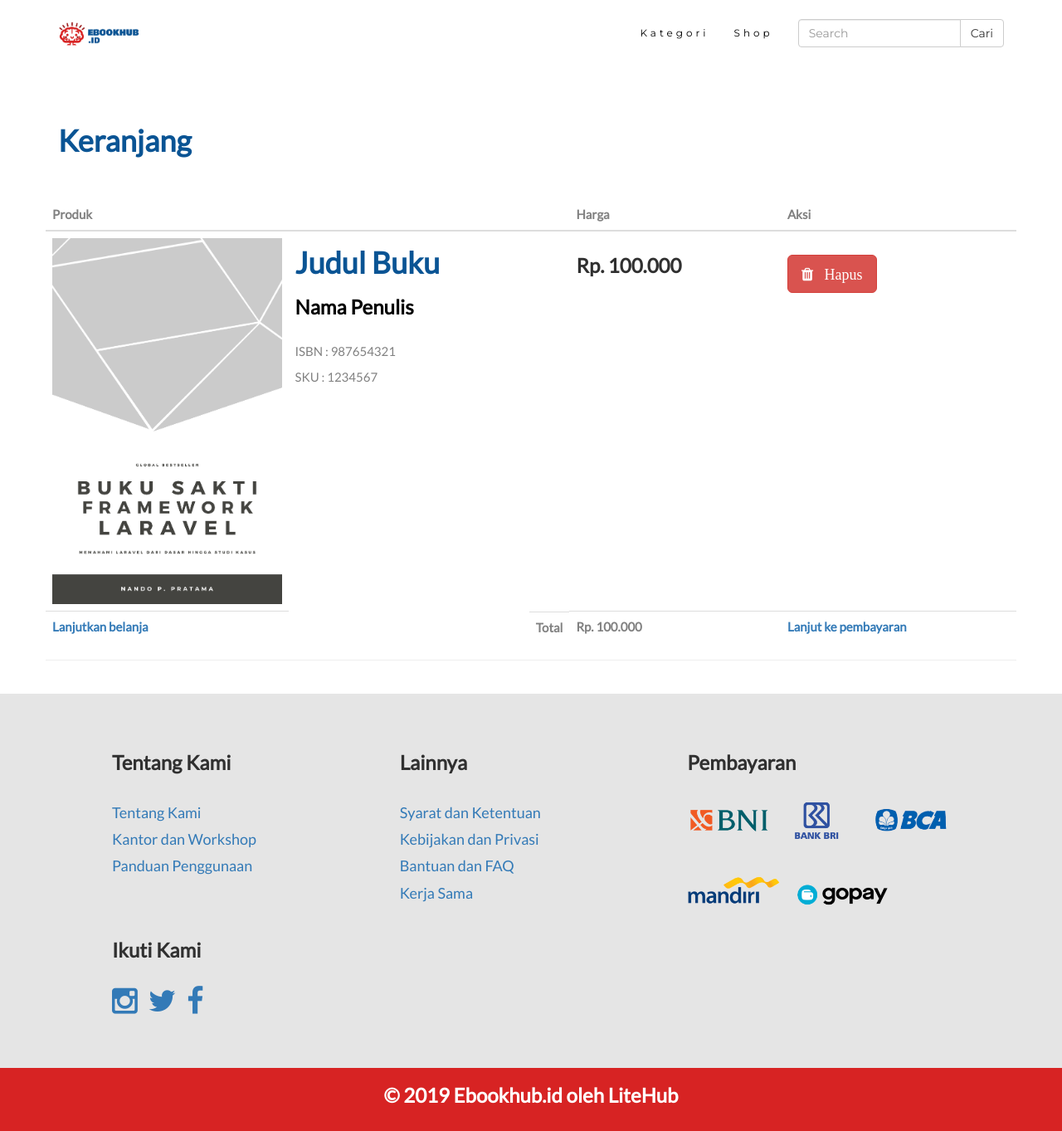
After one commit to nandoputrap/ebookhub-interface, a PHP site: page /cart.php in a window 1280 px wide. The commit adds this page. Shown: the whole page at 83% size. Run offline with PHP 8.4, Linux system fonts and the light colour scheme; some libraries are stand-ins or nearby versions.

Commit message:
sampai cart

```diff
--- /dev/null
+++ b/cart.php
@@ -0,0 +1,69 @@
+<?php
+  require_once("templates/header.php");
+?>
+
+<div class="cart">
+  <div class="container">
+    <div class="row">
+      <div class="col-lg-12">
+        <h1>Keranjang</h1>
+      </div>
+
+      <div class="col-lg-12 col-md-12 col-sm-12 items-cart">
+        <div class="row">
+          <div class="box">
+            <form class="" action="cart.php" method="post" enctype="multipart/form-data">
+              <div class="table-responsive">
+                <table class="table">
+                  <thead>
+                    <tr>
+                      <th colspan="2">Produk</th>
+                      <th>Harga</th>
+                      <th>Aksi</th>
+                    </tr>
+                  </thead>
+
+                  <tbody>
+                    <tr>
+                      <td class="col-md-3"><img class="card-img-top img-responsive img-cart" src="images/ebook-1.png" alt="card-img"></td>
+                      <td>
+                        <h1 id="ebook-title">Judul Buku</h1>
+                        <h2 class="ebook-author">Nama Penulis</h2>
+                        <p>ISBN : 987654321</p>
+                        <p>SKU : 1234567</p>
+                      </td>
+
+                      <td> <h2>Rp. 100.000</h2> </td>
+                      <td> <a class="btn btn-lg btn-danger btn-beli text-capitalize"><i class="fa fa-trash"> &nbsp; Hapus</i></a> </td>
+                    </tr>
+
+                    <tr>
+                      <th> <a href="#">Lanjutkan belanja</a> </th>
+                      <th class="pull-right">Total</th>
+                      <th>Rp. 100.000</th>
+                      <th> <a href="#">Lanjut ke pembayaran</a> </th>
+                    </tr>
+                  </tbody>
+                </table>
+
+                <hr>
+
+                <table class="table">
+                  <thead>
+
+                  </thead>
+                </table>
+              </div>
+            </form>
+          </div>
+        </div>
+      </div>
+
+
+    </div>
+  </div>
+</div>
+
+<?php
+  require_once("templates/footer.php");
+?>
--- a/css/style.css
+++ b/css/style.css
@@ -567,3 +567,40 @@ box-shadow: 5px 5px 20px 0px rgba(0,0,0,0.5);
   margin: 30px auto;
 }
 /* SHOP .PHP */
+
+/* DETAILS.PHP */
+.card-product-details{
+  margin-bottom: 30px;
+}
+
+#ebook-title{
+  color: #0A5494;
+  font-weight: bold;
+  margin: 10px auto;
+}
+
+.description-box{
+  padding: 0 30px;
+}
+
+.ebook-price-single{
+  font-size: 48px;
+}
+/* DETAILS.PHP */
+
+/* CART.PHP */
+.cart{
+  margin-top: 100px;
+}
+
+.img-cart{
+  max-width: 100%;
+  max-height: auto;
+}
+
+/* .table-cart{
+  padding: 50px;
+} */
+
+
+/* CART.PHP */
```
Also changed, not shown: other parts of css/style.css (+13 -13 lines), details.php (+20 -3 lines).
